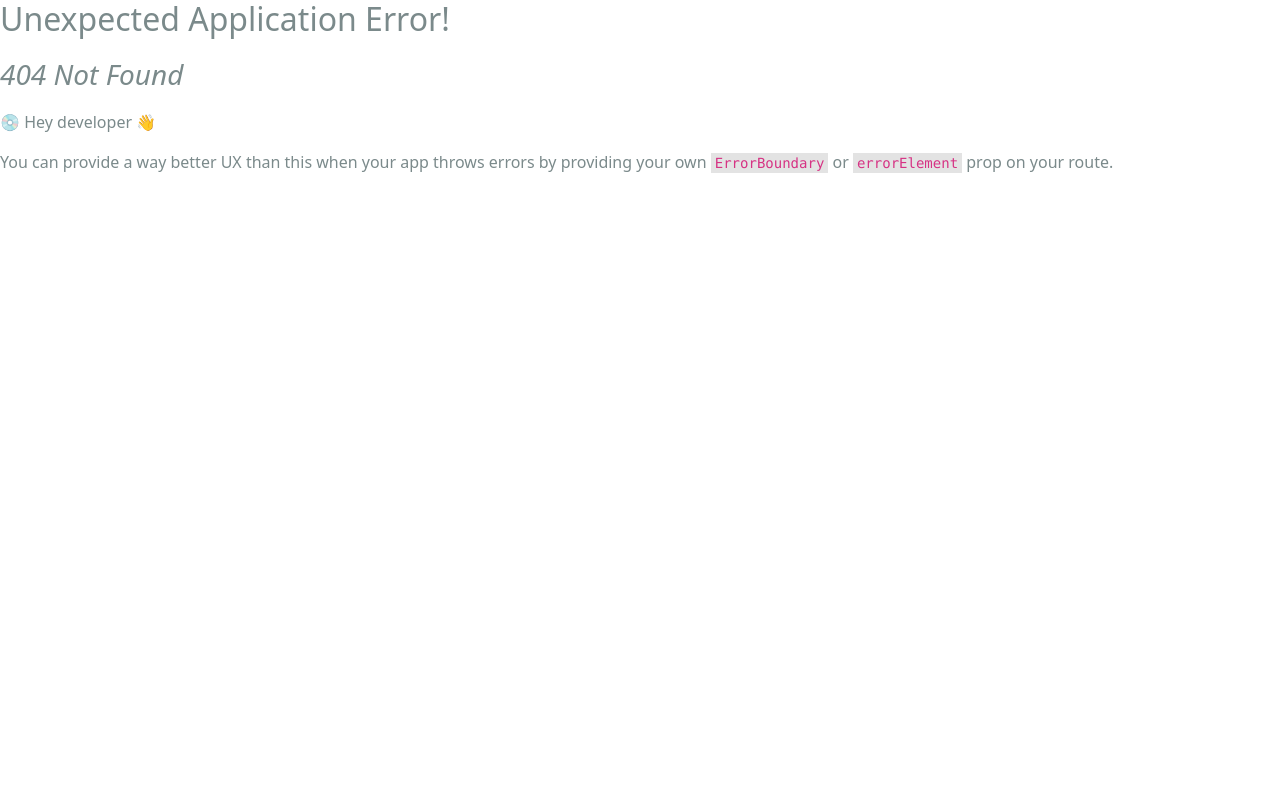
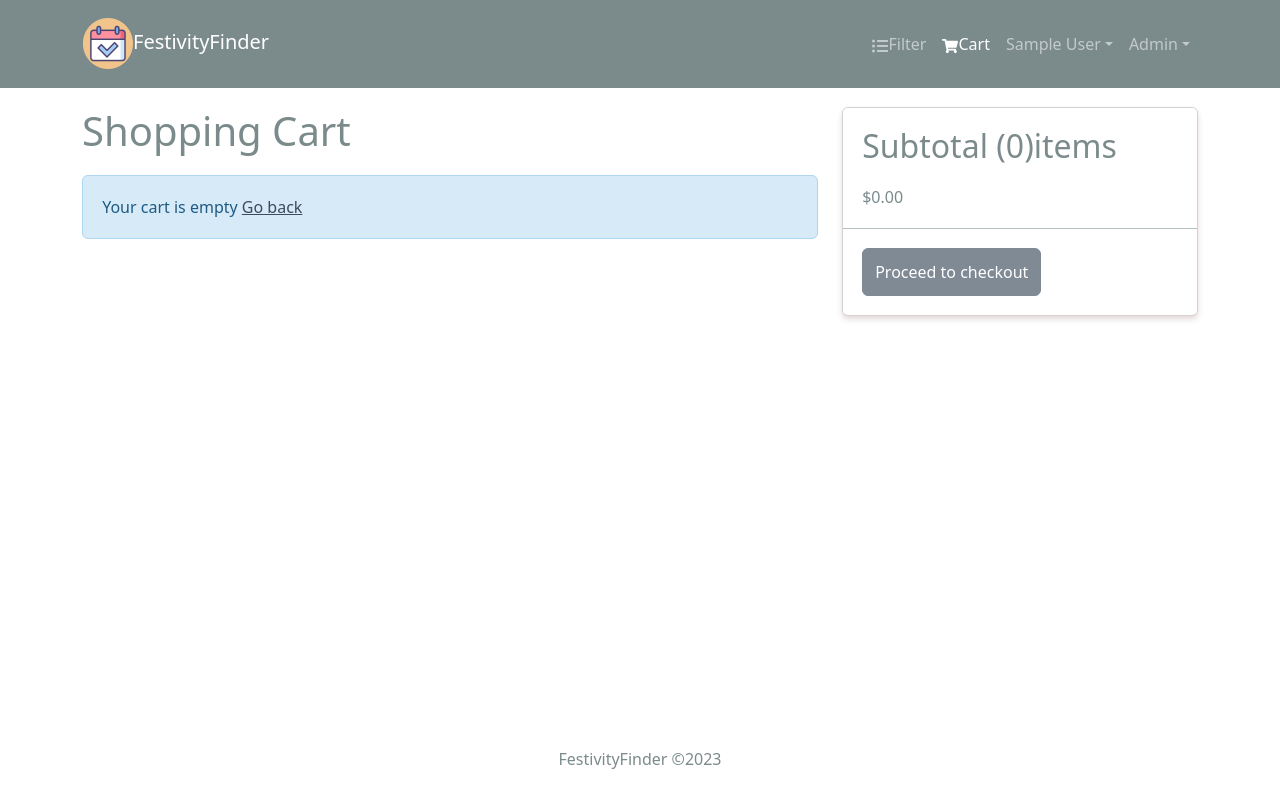
Before and after one commit to ThyaraV/Administraci-nMVC, a React (Create React App) app in the folder frontend/: page /cart in a window 1280 px wide. Before the commit this address had no page. Built offline with nearby package versions, Linux system fonts and the light colour scheme; sample sign-in values are in the browser's storage.

Commit message:
Agregación de eventos al carrito

```diff
--- a/frontend/src/components/Header.jsx
+++ b/frontend/src/components/Header.jsx
@@ -1,5 +1,5 @@
 import { useNavigate } from 'react-router-dom';
-import {Navbar,Nav,Container, NavDropdown} from 'react-bootstrap'
+import {Badge,Navbar,Nav,Container, NavDropdown} from 'react-bootstrap'
 import {FaShoppingCart,FaUser,FaListUl } from 'react-icons/fa';
 import logo from "../assets/logo.png";
 import {LinkContainer} from 'react-router-bootstrap';
@@ -7,7 +7,11 @@
 import {useLogoutMutation} from '../slices/usersApiSlice.js';
 import {logout} from '../slices/authSlice.js';
 
+
+
 const Header = () => {
+    const {cartItems}=useSelector((state)=>state.cart);
+    console.log(cartItems);
     const {userInfo}=useSelector((state)=>state.auth);
 
     const dispatch=useDispatch();
@@ -42,8 +46,15 @@
                         <Nav.Link><FaListUl/>Filter
                         </Nav.Link>
                         </LinkContainer>
-                        <LinkContainer to='/filter'>
+                        <LinkContainer to='/cart'>
                         <Nav.Link><FaShoppingCart/>Cart
+                               {
+                                cartItems.length >0 && (
+                                        <Badge pill bg='success' style={{marginLeft:'Spx'}}>
+                                            {cartItems.reduce((a,c)=>a+c.qty,0)}
+                                        </Badge>
+                                )
+                               }
                         </Nav.Link>
                         </LinkContainer>
                         {userInfo ? (
--- a/frontend/src/index.js
+++ b/frontend/src/index.js
@@ -25,6 +25,7 @@
 import UserListScreen from './screens/admin/UserListScreen';
 import UserEditScreen from './screens/admin/UserEditScreen';
 import FilterScreen from './screens/FilterScreen';
+import CartScreen from './screens/CartScreen';
 
 const router=createBrowserRouter(
   createRoutesFromElements(
@@ -36,6 +37,7 @@
         <Route path='' element={<PrivateRoutes/>}>
         <Route path="/Profile" element={<ProfileScreen/>}/>
         <Route path="/Filter" element={<FilterScreen/>}/>
+        <Route path="/cart" element={<CartScreen/>}/>
         </Route>
 
         <Route path="" element={<AdminRoute/>}>
--- /dev/null
+++ b/frontend/src/screens/CartScreen.jsx
@@ -0,0 +1,80 @@
+import React from 'react'
+import { useDispatch,useSelector } from 'react-redux';
+import {Link,useNavigate} from 'react-router-dom';
+import {Row,Card,Col,ListGroup,Image,Form,Button} from 'react-bootstrap';
+import {FaTrash} from 'react-icons/fa';
+import Message from '../components/message';
+import { removeFromCart } from '../slices/cartSlice.js';
+
+const CartScreen = () => {
+    const navigate=useNavigate();
+    const dispatch=useDispatch();
+
+    const cart=useSelector((state)=>state.cart);
+    const {cartItems}=cart;
+
+    const removeFromCartHandler=async(id)=>{
+      dispatch(removeFromCart(id));
+    }
+
+    const checkoutHandler=()=>{
+      navigate('/login?redirect=/shipping');
+    }
+  return (
+    <Row>
+      <Col md={8}>
+        <h1 style={{marginBottom:'20px'}}>Shopping Cart</h1>
+        {cartItems.length === 0 ? (
+          <Message>
+            Your cart is empty <Link to='/'>Go back</Link>
+          </Message>
+        ):(
+          <ListGroup variant='flush'>
+              {cartItems.map((item)=>(
+                <ListGroup.Item Key={item._id}>
+                  <Row>
+                    <Col md={2}>
+                      <Image src={item.image} alt={item.name} fluid rounded/>
+                    </Col>
+                    <Col md={3}>
+                      <Link to={`/product/${item._id}`}>{item.name}</Link>
+                    </Col>
+                    <Col md={2}>{item.price}</Col>
+                    <Col md={2}>
+                      <Button type='button' variant='light' onClick={()=>
+                      removeFromCartHandler(item._id)}>
+                        <FaTrash/>
+                      </Button>
+                    </Col>
+                  </Row>
+                </ListGroup.Item>
+              ))
+
+              }
+          </ListGroup>
+        )}
+      </Col>
+      <Col md={4}>
+        <Card>
+          <ListGroup variant='flush'>
+            <ListGroup.Item>
+              <h2>
+                Subtotal ({cartItems.reduce((acc,item)=>acc+item.qty,0)})items
+              </h2>
+              ${cartItems.reduce((acc,item)=>acc+item.qty*item.price,0).
+              toFixed(2)}
+            </ListGroup.Item>
+            <ListGroup.Item>
+              <Button type='Button' className='btn-block' disabled={cartItems.length
+              === 0} onClick={checkoutHandler} >
+                Proceed to checkout
+              </Button>
+            </ListGroup.Item>
+          </ListGroup>
+        </Card>
+      </Col>
+    </Row>
+  )
+}
+
+export default CartScreen
--- a/frontend/src/screens/ProductScreen.jsx
+++ b/frontend/src/screens/ProductScreen.jsx
@@ -1,15 +1,25 @@
-import { useParams } from 'react-router-dom'
+import {useState} from 'react';
+import { useParams,useNavigate } from 'react-router-dom'
 import{Link} from 'react-router-dom';
-import {Row, Col,Image,ListGroup,Card,Button, ListGroupItem} from 'react-bootstrap';
+import {Form,Row, Col,Image,ListGroup,Card,Button, ListGroupItem} from 'react-bootstrap';
+import { useDispatch } from 'react-redux';
 import Rating from '../components/Rating';
 import { useGetProductsDetailsQuery } from '../slices/productsApiSlice.js';
 import Loader from '../components/Loader.jsx';
 import Message from '../components/message.jsx';
-
+import { addToCart } from '../slices/cartSlice.js';
 
 const ProductScreen = () => {
     const{id:productId}=useParams();
+    const dispatch=useDispatch();
+    const navigate=useNavigate();
     const {data:product,isLoading,error}=useGetProductsDetailsQuery(productId);
+    const [qty,setQty]= useState(1);
+
+    const addToCartHandler=()=>{
+        dispatch(addToCart({...product,qty}))
+        navigate('/cart');
+    }
 
     return (
     <>
@@ -66,9 +76,33 @@
                             </Row>
                         </ListGroup.Item>
                         <ListGroup.Item>
+                            <Row>
+                                <Col>Qty</Col>
+                                <Col>
+                                    <Form.Control
+                                        as='select'
+                                        value={qty}
+                                        onChange={(e) => setQty(Number(e.target.value))}>
+                                        {
+                                            (() => {
+                                                const optionsArray = [...Array(10).keys()].map(n => n + 1);
+                                                console.log(optionsArray); // Muestra el array en la consola
+                                                return optionsArray.map(n =>
+                                                    <option key={n} value={n}>
+                                                        {n}
+                                                    </option>);
+                                            })()
+                                        }
+                                    </Form.Control>
+                                </Col>
+                            </Row>
+                        </ListGroup.Item>
+
+                        <ListGroup.Item>
                             <Button className='btn-block'
                             type='button'
-                            disabled={product.countInStock===0}>
+                            disabled={product.countInStock===0}
+                            onClick={addToCartHandler}>
                             Add To Cart
                             </Button>
 
--- /dev/null
+++ b/frontend/src/slices/cartSlice.js
@@ -0,0 +1,36 @@
+import {createSlice} from '@reduxjs/toolkit'
+import { updateCart } from '../utils/cartUtils.js';
+
+const initialState= localStorage.getItem("cart") ? JSON.parse
+(localStorage.getItem("cart")) : {cartItems:[]};
+
+
+const cartSlice=createSlice({
+    name:"cart",
+    initialState,
+    reducers: {
+        addToCart: ( state,action)=>{
+            const item =action.payload;
+
+            const existItem =state.cartItems.find((x) => x._id === item._id);
+
+            if(existItem){
+                state.cartItems=state.cartItems.map((x)=>x._id === existItem._id ? item : x);
+
+            }else{
+                state.cartItems = [...state.cartItems, item];
+            }
+            return updateCart(state);
+        },
+        removeFromCart:(state,action)=>{
+            state.cartItems=state.cartItems.filter((x)=>x._id !==
+            action.payload);
+
+            return updateCart(state);
+        }
+    },
+});
+
+export const {addToCart,removeFromCart}= cartSlice.actions;
+
+export default cartSlice.reducer;
--- a/frontend/src/store.js
+++ b/frontend/src/store.js
@@ -1,10 +1,12 @@
 import { configureStore, getDefaultMiddleware } from "@reduxjs/toolkit";
 import { apiSlice } from "./slices/apiSlice.js";
 import authSliceReducer from './slices/authSlice.js';
+import cartSliceReducer from './slices/cartSlice.js';
 
 const store=configureStore({
     reducer:{
         [apiSlice.reducerPath]:apiSlice.reducer,
+        cart:cartSliceReducer,
         auth:authSliceReducer,
     },
     middleware:(getDefaultMiddleware)=>
--- /dev/null
+++ b/frontend/src/utils/cartUtils.js
@@ -0,0 +1,19 @@
+export const addDecimals=(num)=>{
+    return (Math.round(num * 100)/100).toFixed(2);
+}
+
+export const updateCart=(state)=>{
+    // Calculate items price
+    state.itemsPrice= addDecimals(state.cartItems.reduce((acc,item)=> acc+item.price*item.qty,0));
+    //Calculate shipping cart
+    state.shippingPrice=addDecimals(state.itemsPrice > 100 ? 0:10);
+    //Calculate total price
+    state.totalPrice=(
+        Number(state.itemsPrice)+
+        Number(state.shippingPrice)
+    ).toFixed(2);
+
+    localStorage.setItem('cart',JSON.stringify(state));
+
+    return state;
+}
```
